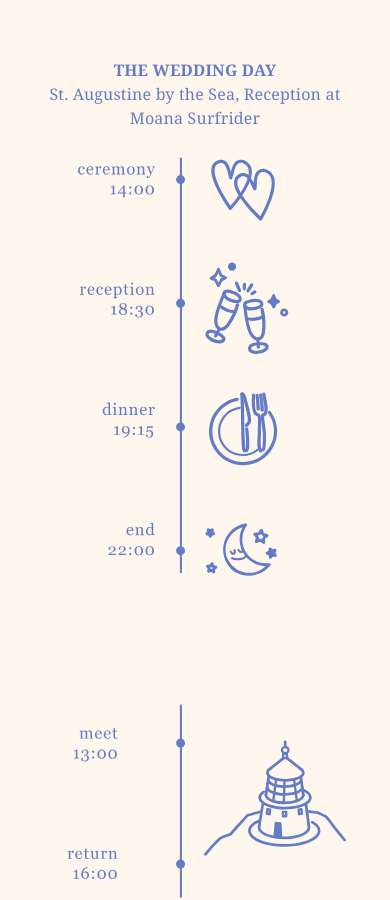
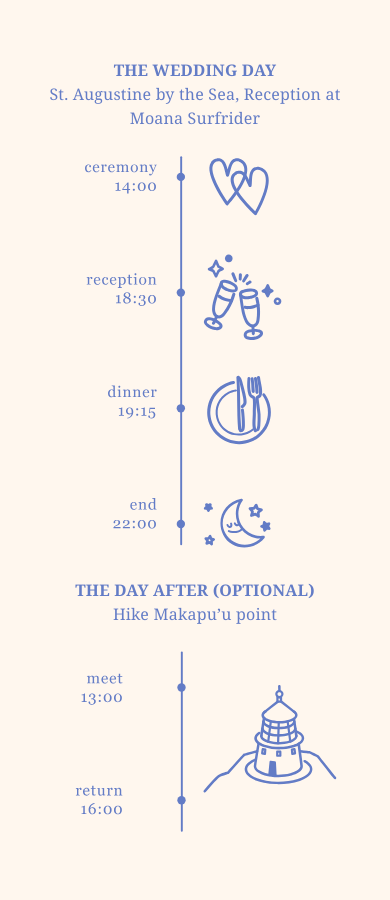
Before and after one commit to codingcapy/capyshroom, a React (Vite) app in the folder frontend/: page /home in a window 390 px wide. Shown: the part 3500-4400 px from the top of the page. Built offline with nearby package versions, Linux system fonts and the light colour scheme.

Commit message:
mobile timeline responsiveness I AM SO TIERD

```diff
--- a/frontend/src/pages/ConfirmationPage.tsx
+++ b/frontend/src/pages/ConfirmationPage.tsx
@@ -38,7 +38,7 @@
                     className="sm:w-[200px] px-5 py-2 my-2 font-bold mx-auto text-[#637CC6] hover:text-opacity-50 transition-all ease-in-out duration-300 text-center"
                     id="borderbutton"
                 >
-                    <Link to={"/home"} target="_blank">
+                    <Link to={"https://stephandpaul.ca/home"} target="_blank">
                         MORE INFO
                     </Link>
                 </div>
--- a/frontend/src/pages/WebsitePage.tsx
+++ b/frontend/src/pages/WebsitePage.tsx
@@ -412,14 +412,22 @@
                                     Surfrider
                                 </div>
                             </div>
-                            <img src={mobileSchedule1} alt="" />
+                            <img
+                                src={mobileSchedule1}
+                                alt=""
+                                className="w-full sm:max-w-[400px] max-w-[290px] h-auto mx-auto"
+                            />
                             <div className="my-2">
                                 <div className="font-bold">
                                     THE DAY AFTER (OPTIONAL)
                                 </div>
                                 <div>Hike Makapu’u point</div>
                             </div>
-                            <img src={mobileSchedule2} alt="" />
+                            <img
+                                src={mobileSchedule2}
+                                alt=""
+                                className="w-full sm:max-w-[400px] max-w-[290px] h-auto mx-auto"
+                            />
                         </div>
                     </AnimatedText>
                     <AnimatedText id="nav">
```
Also changed, not shown: frontend/public/mobile_schedule_01.svg, frontend/public/mobile_schedule_02.svg.
